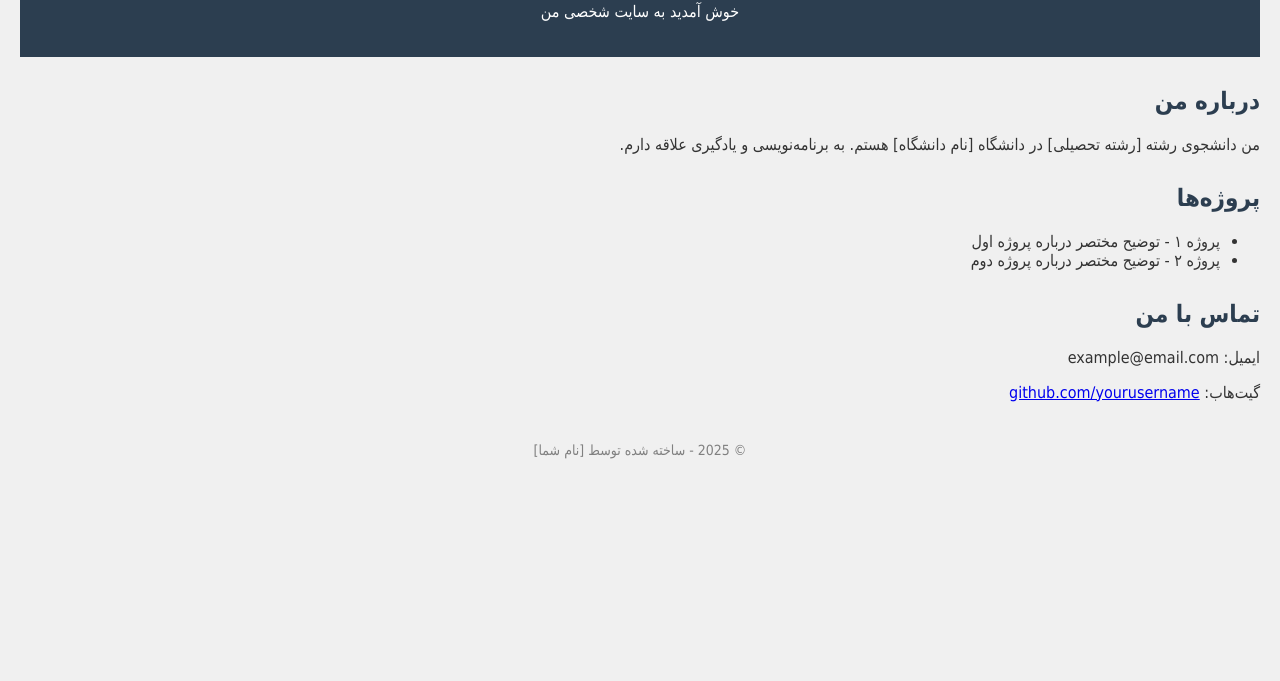
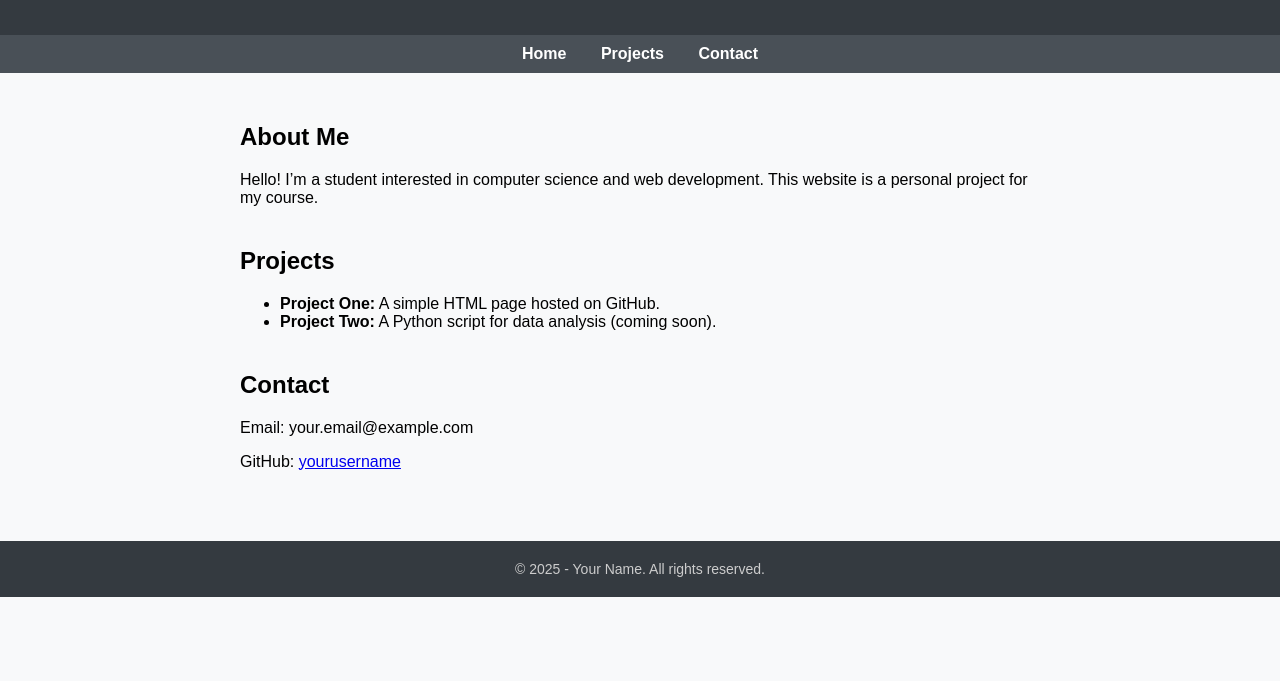
Before and after one commit to reyutl/reyutl.github.io, a plain HTML site: page index.html in a window 1280 px wide. Shown: the part 119-800 px from the top of the page. Drawn offline with Linux system fonts and the light colour scheme.

Commit message:
Update index.html

```diff
--- a/index.html
+++ b/index.html
@@ -1,64 +1,95 @@
 <!DOCTYPE html>
-<html lang="fa" dir="rtl">
+<html lang="en">
 <head>
   <meta charset="UTF-8">
-  <title>سایت شخصی من</title>
+  <title>My Personal Site</title>
   <style>
     body {
-      font-family: Tahoma, sans-serif;
-      background-color: #f0f0f0;
-      color: #333;
+      font-family: Arial, sans-serif;
       margin: 0;
-      padding: 20px;
+      padding: 0;
+      background: #f8f9fa;
     }
+
     header {
-      background-color: #2c3e50;
+      background-color: #343a40;
       color: white;
-      padding: 20px;
+      padding: 20px 0;
       text-align: center;
     }
+
+    nav {
+      background-color: #495057;
+      padding: 10px;
+      text-align: center;
+    }
+
+    nav a {
+      color: white;
+      margin: 0 15px;
+      text-decoration: none;
+      font-weight: bold;
+    }
+
+    nav a:hover {
+      text-decoration: underline;
+    }
+
+    main {
+      padding: 30px;
+      max-width: 800px;
+      margin: auto;
+    }
+
     section {
-      margin-top: 30px;
+      margin-bottom: 40px;
     }
-    h2 {
-      color: #2c3e50;
-    }
+
     footer {
-      margin-top: 40px;
+      background-color: #343a40;
+      color: #ccc;
       text-align: center;
+      padding: 20px 0;
       font-size: 14px;
-      color: gray;
     }
   </style>
 </head>
 <body>
 
   <header>
-    <h1>سلام! من [نام شما] هستم</h1>
-    <p>خوش آمدید به سایت شخصی من</p>
+    <h1>Welcome to My Website</h1>
+    <p>Created with GitHub Pages</p>
   </header>
 
-  <section>
-    <h2>درباره من</h2>
-    <p>من دانشجوی رشته [رشته تحصیلی] در دانشگاه [نام دانشگاه] هستم. به برنامه‌نویسی و یادگیری علاقه دارم.</p>
-  </section>
+  <nav>
+    <a href="#home">Home</a>
+    <a href="#projects">Projects</a>
+    <a href="#contact">Contact</a>
+  </nav>
 
-  <section>
-    <h2>پروژه‌ها</h2>
-    <ul>
-      <li>پروژه ۱ - توضیح مختصر درباره پروژه اول</li>
-      <li>پروژه ۲ - توضیح مختصر درباره پروژه دوم</li>
-    </ul>
-  </section>
+  <main>
+    <section id="home">
+      <h2>About Me</h2>
+      <p>Hello! I’m a student interested in computer science and web development. This website is a personal project for my course.</p>
+    </section>
 
-  <section>
-    <h2>تماس با من</h2>
-    <p>ایمیل: example@email.com</p>
-    <p>گیت‌هاب: <a href="https://github.com/yourusername" target="_blank">github.com/yourusername</a></p>
-  </section>
+    <section id="projects">
+      <h2>Projects</h2>
+      <ul>
+        <li><strong>Project One:</strong> A simple HTML page hosted on GitHub.</li>
+        <li><strong>Project Two:</strong> A Python script for data analysis (coming soon).</li>
+      </ul>
+    </section>
+
+    <section id="contact">
+      <h2>Contact</h2>
+      <p>Email: your.email@example.com</p>
+      <p>GitHub: <a href="https://github.com/yourusername" target="_blank">yourusername</a></p>
+    </section>
+  </main>
 
   <footer>
-    © 2025 - ساخته شده توسط [نام شما]
+    &copy; 2025 - Your Name. All rights reserved.
   </footer>
 
 </body>
```
